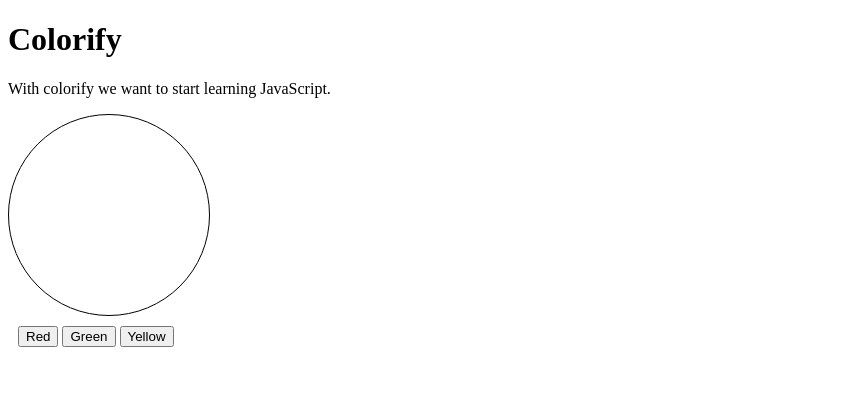
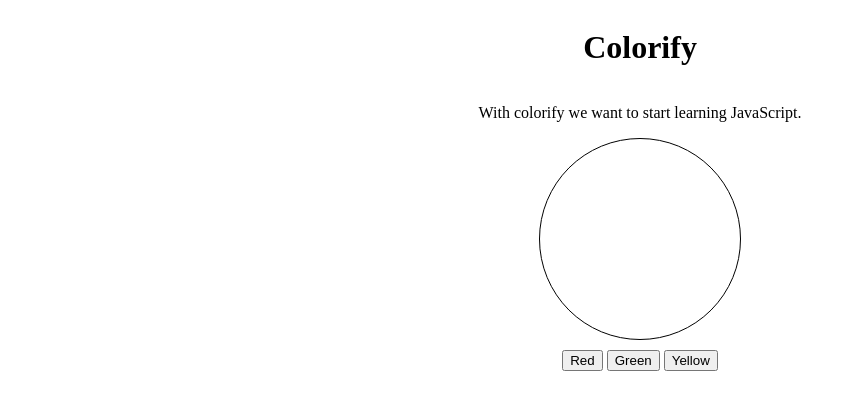
Before and after one commit to rhit-pascenby/280, a plain HTML site: page public/index.html in a window 1280 px wide. Shown: the whole page, without its empty margins (0-856 px from the left). Drawn offline with Linux system fonts and the light colour scheme.

Commit message:
Finished Follow along 2!

```diff
--- a/public/index.html
+++ b/public/index.html
@@ -16,7 +16,7 @@
     </head>
     <body>
 
-      <div class="'container">
+      <div class="container">
         <h1>Colorify</h1>
         <p class="subheading">
             With colorify we want to start learning JavaScript.
```
